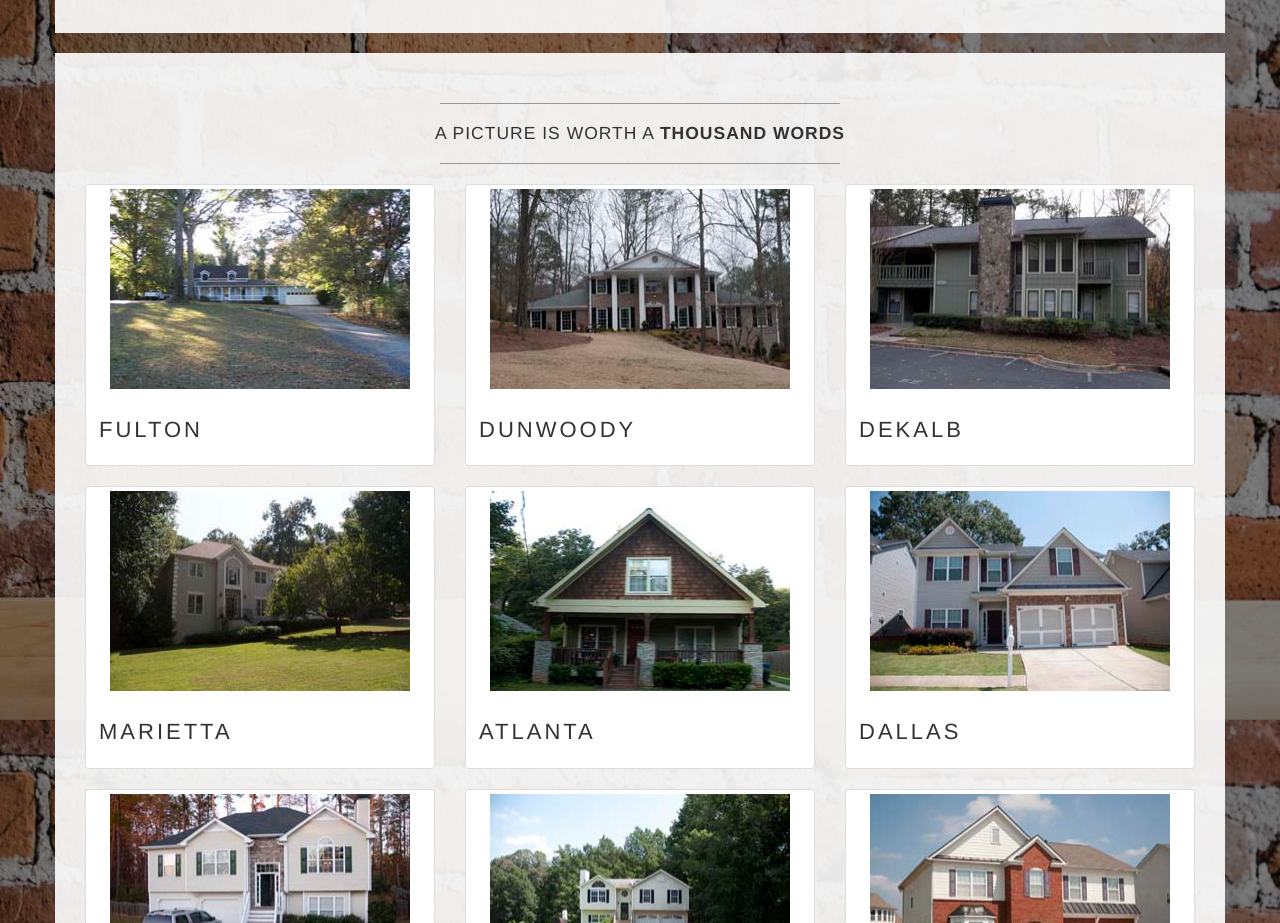
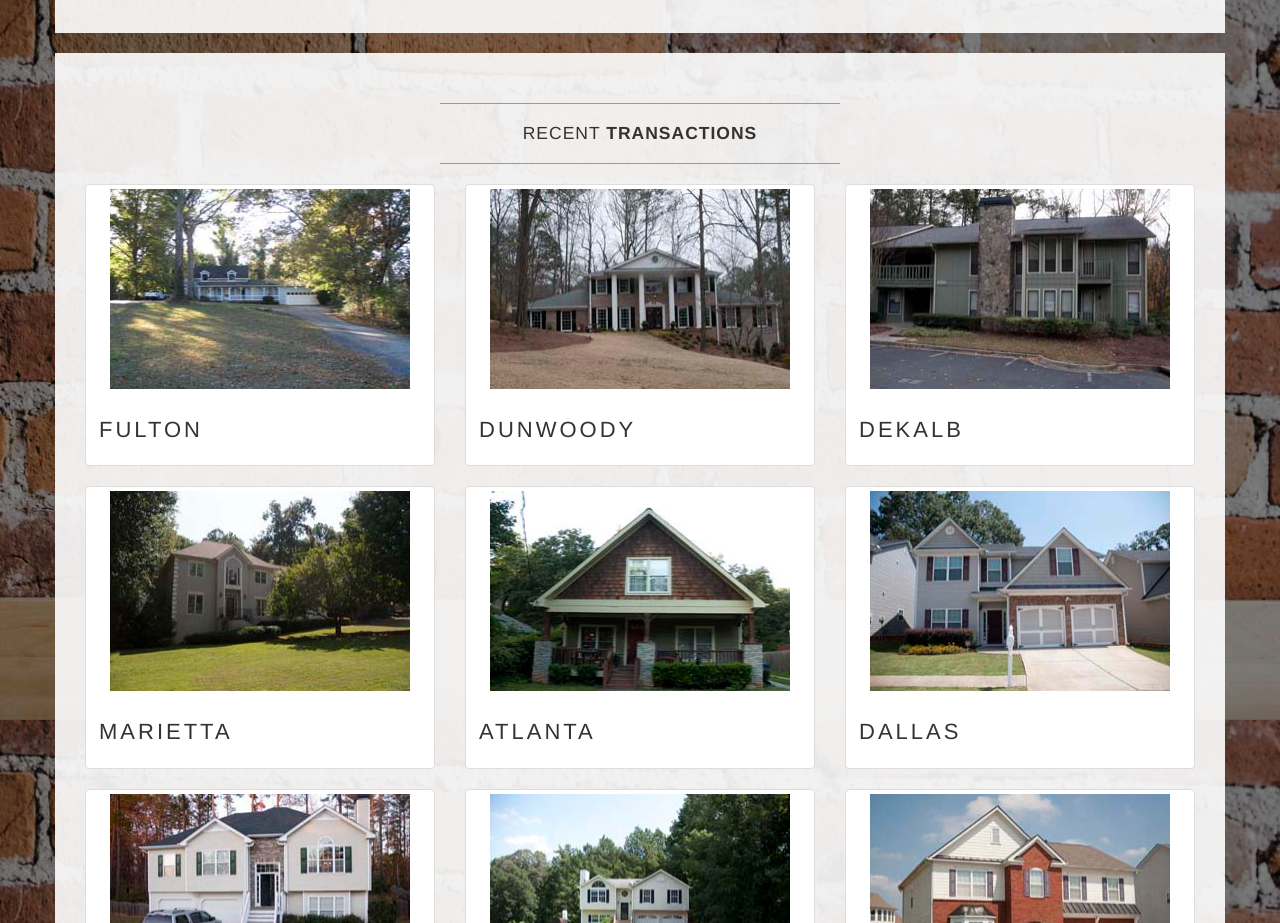
Before and after one commit to donwb/goodmoveatlanta, a plain HTML site: page public/index.html in a window 1280 px wide. Shown: the part 880-1803 px from the top of the page. Drawn offline with Linux system fonts and the light colour scheme; no server answers.

Commit message:
changed subhead

```diff
--- a/public/index.html
+++ b/public/index.html
@@ -104,7 +104,7 @@
             <div class="box">
                 <div class="col-lg-12">
                     <hr>
-                    <h2 class="intro-text text-center">A picture is worth a <strong>thousand words</strong>
+                    <h2 class="intro-text text-center">Recent <strong>Transactions</strong>
                     </h2>
                     <hr>
 
```
